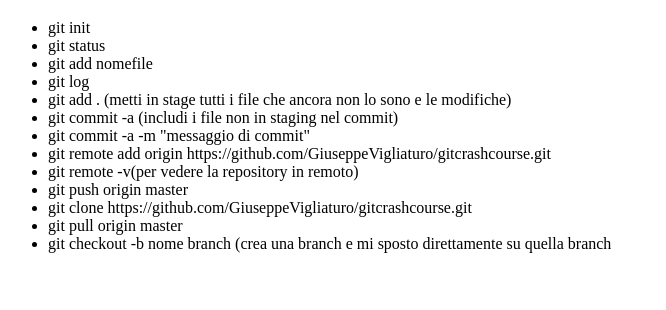
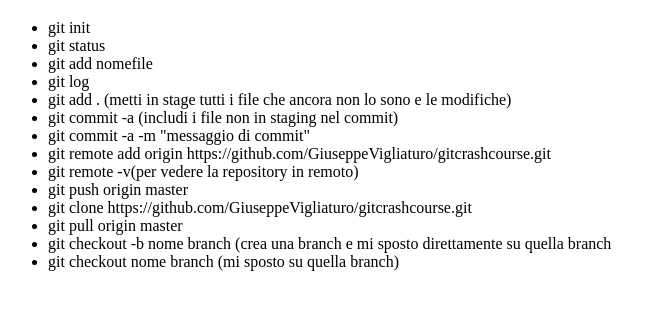
Before and after one commit to GiuseppeVigliaturo/gitcrashcourse, a plain HTML site: page index.html in a window 1280 px wide. Shown: the part 102-412 px from the top of the page, without its empty margins (0-666 px from the left). Drawn offline with Linux system fonts and the light colour scheme.

Commit message:
add list-item

```diff
--- a/index.html
+++ b/index.html
@@ -25,6 +25,7 @@
         <li>git clone https://github.com/GiuseppeVigliaturo/gitcrashcourse.git</li>
         <li>git pull origin master</li>
         <li>git checkout -b nome branch (crea una branch e mi sposto direttamente su quella branch</li>
+        <li>git checkout nome branch (mi sposto su quella branch)</li>
     </ul>
 
     <script src="app.js"></script>
```
